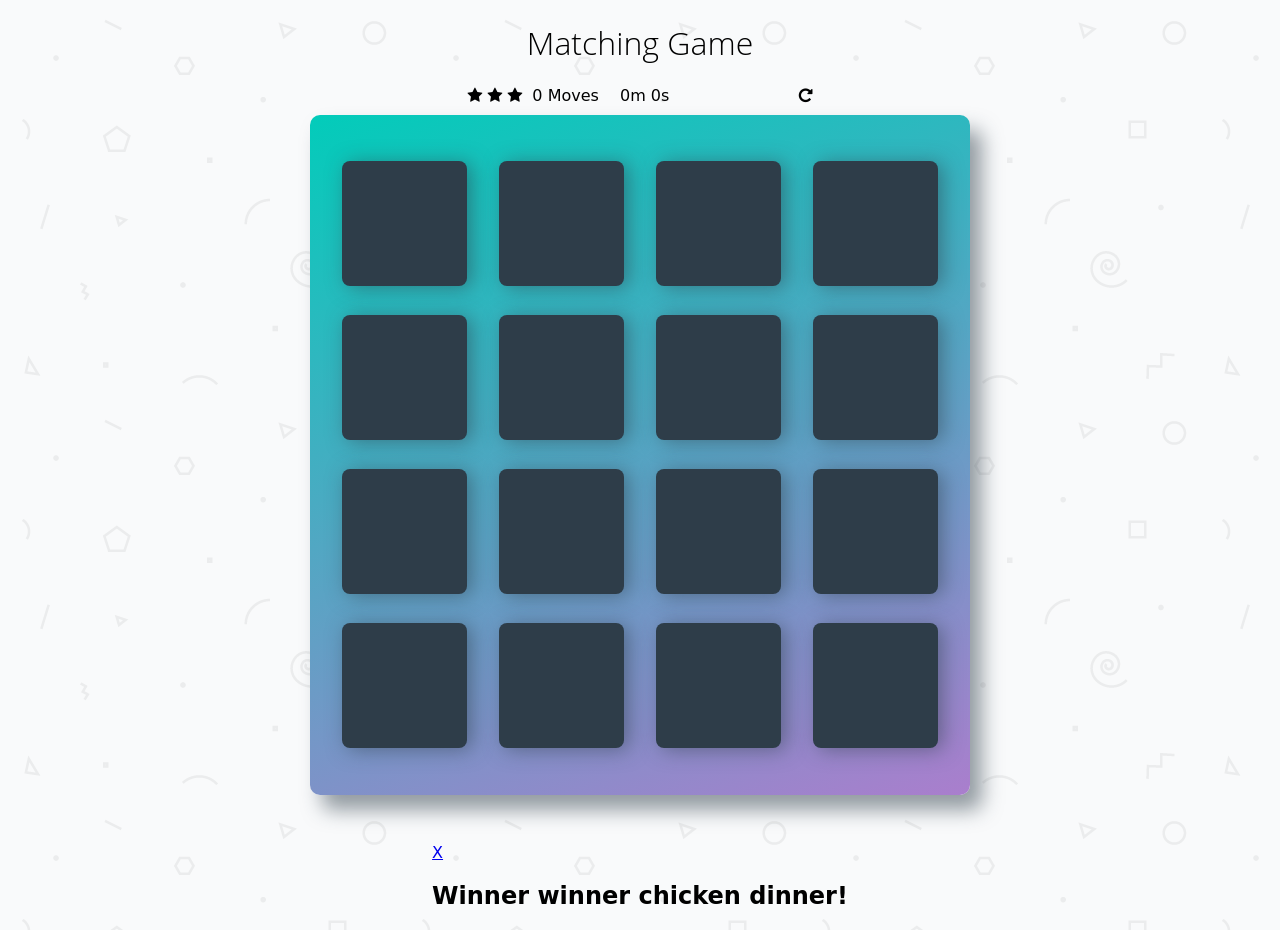
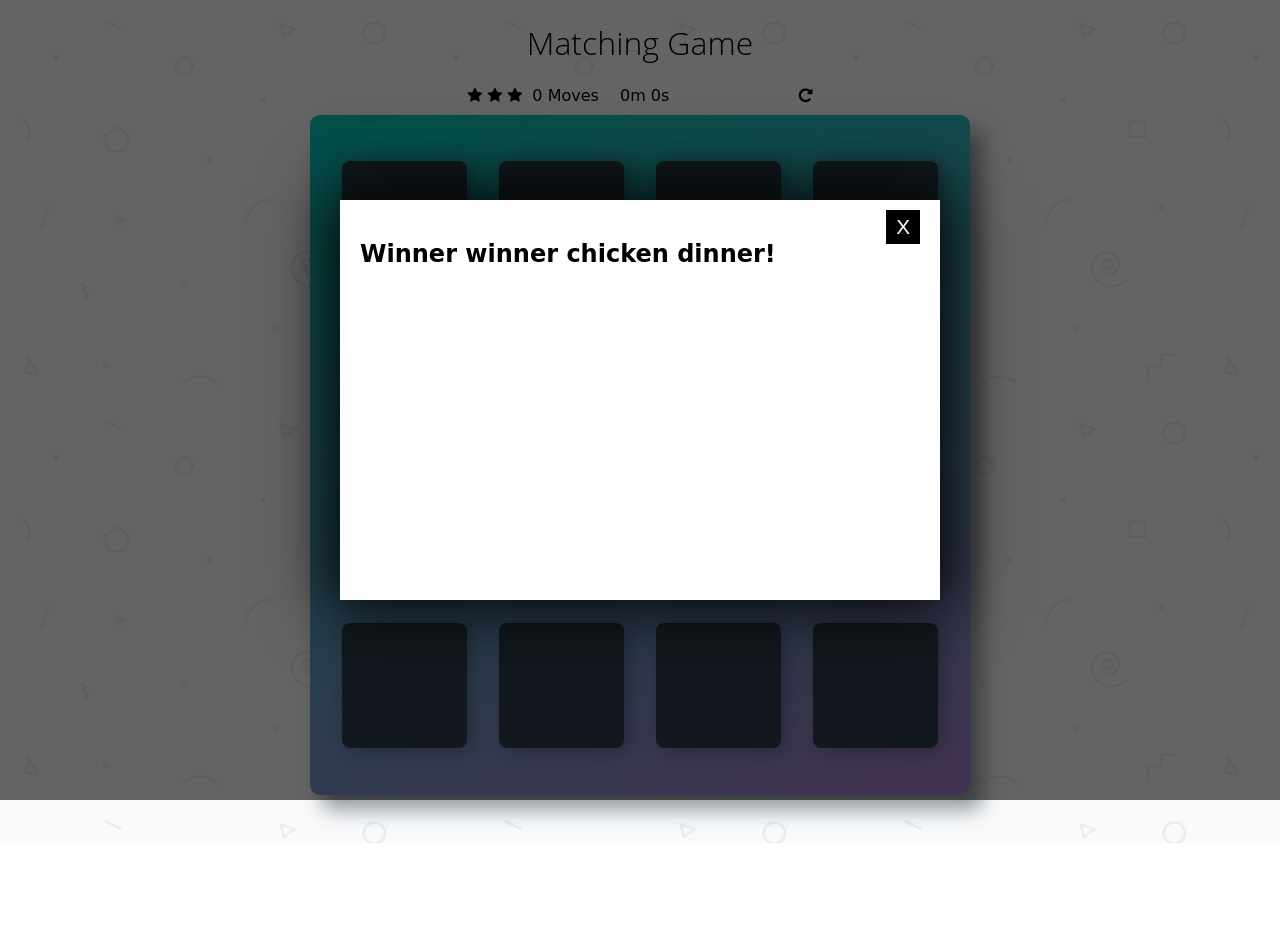
Before and after one commit to jameswos/fend-project-memory-game-james, a plain HTML site: page index.html in a window 1280 px wide. After the commit the page ends 843 px from the top, so only its background shows below. Drawn offline with Linux system fonts and the light colour scheme; a web font is replaced by a local one.

Commit message:
Changed modal styling

```diff
--- a/css/app.css
+++ b/css/app.css
@@ -118,3 +118,54 @@ h1 {
   display: inline-block;
   margin: 0 1rem;
 }
+
+.modal {
+  display: block;
+  width: 600px;
+  max-width: 100%;
+  height: 400px;
+  max-height: 100%;
+  position: fixed;
+  z-index: 100;
+  left: 50%;
+  top: 50%;
+  transform: translate(-50%, -50%);
+  background: white;
+  box-shadow: 0 0 60px 10px rgba(0, 0, 0, 0.9);
+}
+
+.closed {
+  display: none;
+}
+
+.win-modal {
+  position: fixed;
+  top: 0;
+  left: 0;
+  width: 100%;
+  height: 100%;
+  z-index: 50;
+  background: rgba(0, 0, 0, 0.6);
+}
+
+.modal-guts {
+  position: absolute;
+  top: 0;
+  left: 0;
+  width: 100%;
+  height: 100%;
+  overflow: auto;
+  padding: 20px 50px 20px 20px;
+}
+
+.modal .close-button {
+  position: absolute;
+  z-index: 1;
+  top: 10px;
+  right: 20px;
+  border: 0;
+  background: black;
+  color: white;
+  padding: 5px 10px;
+  font-size: 1.3rem;
+}
--- a/index.html
+++ b/index.html
@@ -82,10 +82,14 @@
       </li>
     </ul>
     <div id="openModal" class="win-modal">
-      <a href="#close" title="Close" class="close">X</a>
-      <h2>Winner winner chicken dinner!</h2>
-      <p id="win-message"></p>
-      <div id="starMessage"></div>
+      <div class="modal" id="modal">
+        <button class="close-button" id="close-button">X</button>
+        <div class="modal-guts">
+          <h2>Winner winner chicken dinner!</h2>
+          <p id="win-message"></p>
+          <div id="starMessage"></div>
+        </div>
+      </div>
     </div>
 
     <script src="js/app.js"></script>
```
